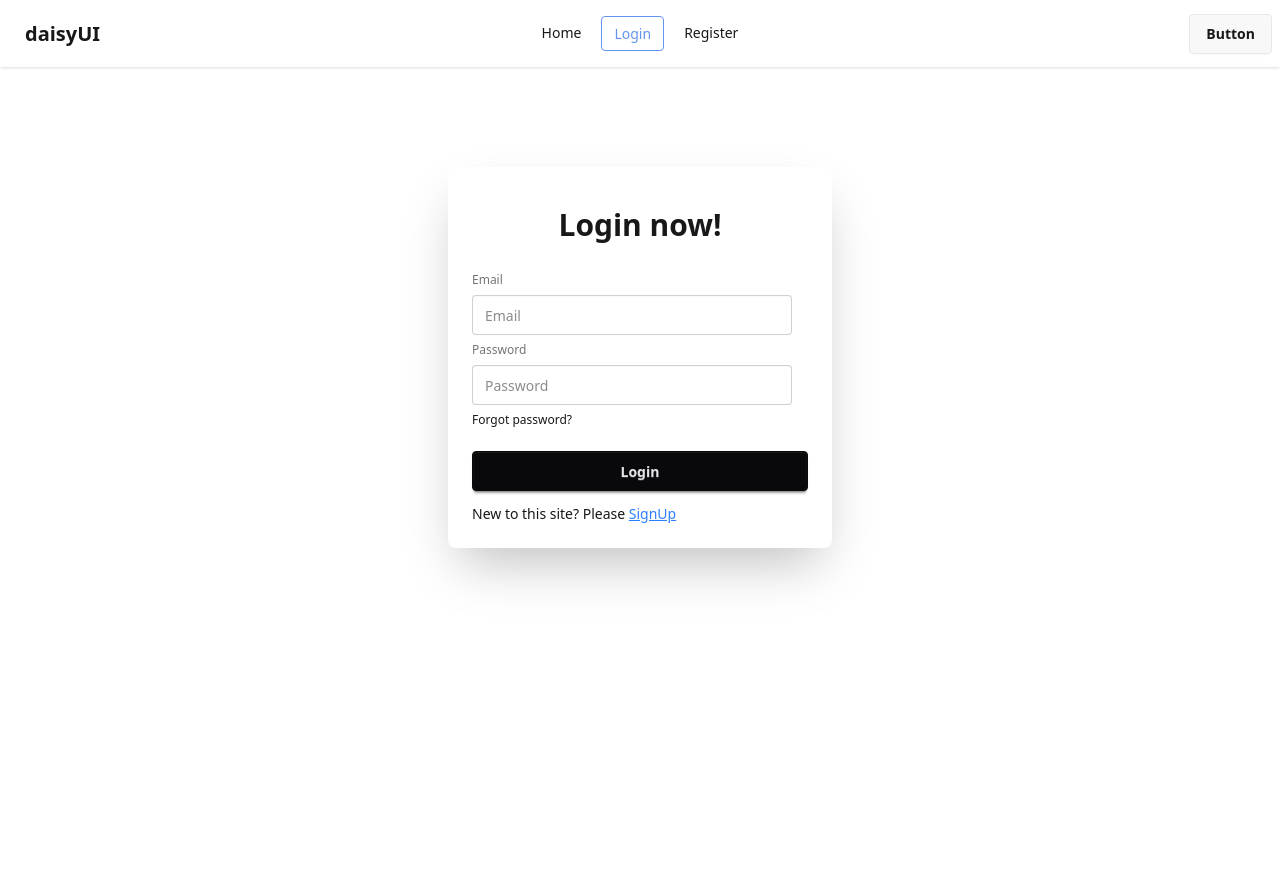
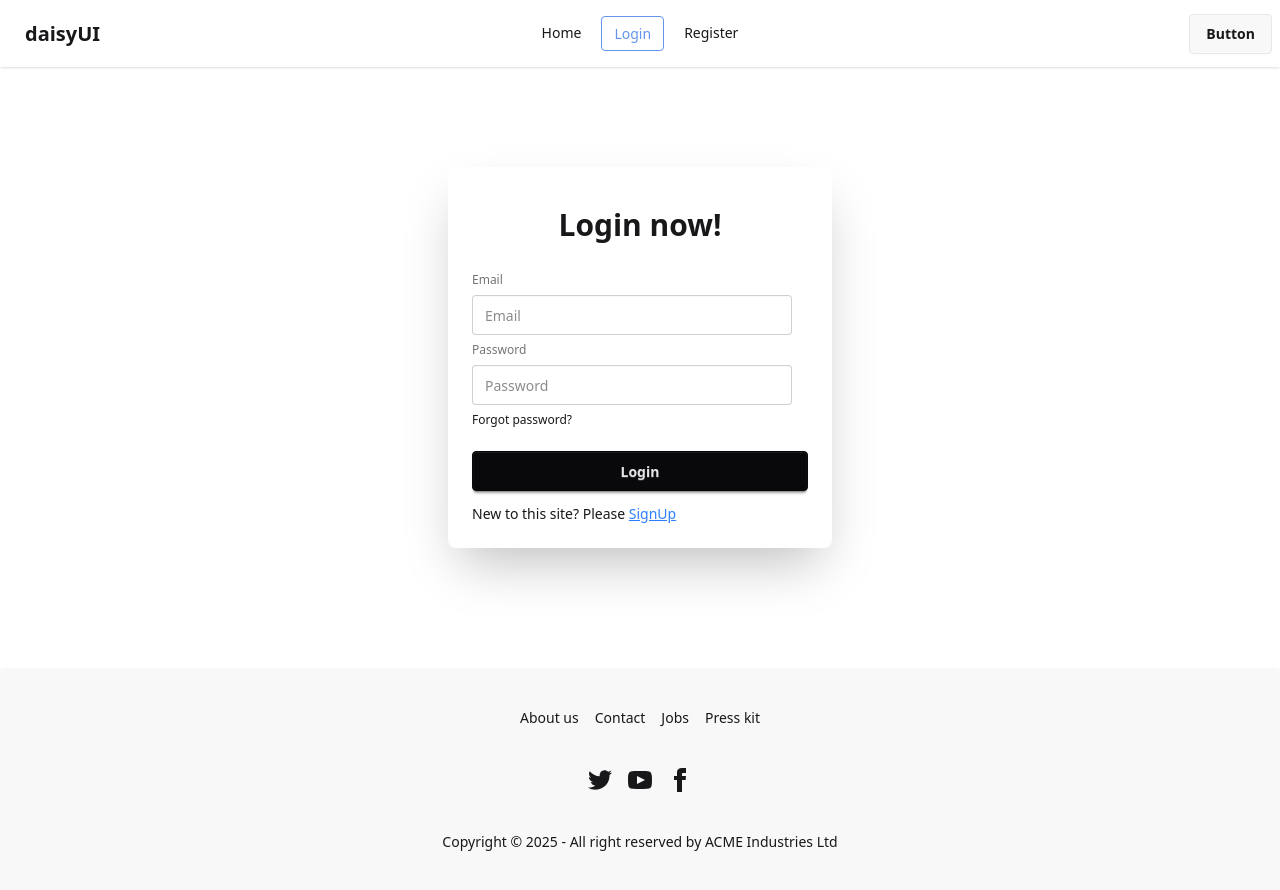
Before and after one commit to hurayrakhan/auth-integration, a React (Vite) app: page /login in a window 1280 px wide. Before the commit the page ends 800 px from the top, so only its background shows below. Built offline with nearby package versions, Linux system fonts and the light colour scheme.

Commit message:
added footer from daisy UI

```diff
--- /dev/null
+++ b/src/Components/Footer/Footer.jsx
@@ -0,0 +1,56 @@
+import React from 'react';
+
+const Footer = () => {
+    return (
+        <footer className="footer footer-horizontal footer-center bg-base-200 text-base-content rounded p-10">
+            <nav className="grid grid-flow-col gap-4">
+                <a className="link link-hover">About us</a>
+                <a className="link link-hover">Contact</a>
+                <a className="link link-hover">Jobs</a>
+                <a className="link link-hover">Press kit</a>
+            </nav>
+            <nav>
+                <div className="grid grid-flow-col gap-4">
+                    <a>
+                        <svg
+                            xmlns="http://www.w3.org/2000/svg"
+                            width="24"
+                            height="24"
+                            viewBox="0 0 24 24"
+                            className="fill-current">
+                            <path
+                                d="M24 4.557c-.883.392-1.832.656-2.828.775 1.017-.609 1.798-1.574 2.165-2.724-.951.564-2.005.974-3.127 1.195-.897-.957-2.178-1.555-3.594-1.555-3.179 0-5.515 2.966-4.797 6.045-4.091-.205-7.719-2.165-10.148-5.144-1.29 2.213-.669 5.108 1.523 6.574-.806-.026-1.566-.247-2.229-.616-.054 2.281 1.581 4.415 3.949 4.89-.693.188-1.452.232-2.224.084.626 1.956 2.444 3.379 4.6 3.419-2.07 1.623-4.678 2.348-7.29 2.04 2.179 1.397 4.768 2.212 7.548 2.212 9.142 0 14.307-7.721 13.995-14.646.962-.695 1.797-1.562 2.457-2.549z"></path>
+                        </svg>
+                    </a>
+                    <a>
+                        <svg
+                            xmlns="http://www.w3.org/2000/svg"
+                            width="24"
+                            height="24"
+                            viewBox="0 0 24 24"
+                            className="fill-current">
+                            <path
+                                d="M19.615 3.184c-3.604-.246-11.631-.245-15.23 0-3.897.266-4.356 2.62-4.385 8.816.029 6.185.484 8.549 4.385 8.816 3.6.245 11.626.246 15.23 0 3.897-.266 4.356-2.62 4.385-8.816-.029-6.185-.484-8.549-4.385-8.816zm-10.615 12.816v-8l8 3.993-8 4.007z"></path>
+                        </svg>
+                    </a>
+                    <a>
+                        <svg
+                            xmlns="http://www.w3.org/2000/svg"
+                            width="24"
+                            height="24"
+                            viewBox="0 0 24 24"
+                            className="fill-current">
+                            <path
+                                d="M9 8h-3v4h3v12h5v-12h3.642l.358-4h-4v-1.667c0-.955.192-1.333 1.115-1.333h2.885v-5h-3.808c-3.596 0-5.192 1.583-5.192 4.615v3.385z"></path>
+                        </svg>
+                    </a>
+                </div>
+            </nav>
+            <aside>
+                <p>Copyright © {new Date().getFullYear()} - All right reserved by ACME Industries Ltd</p>
+            </aside>
+        </footer>
+    );
+};
+
+export default Footer;
--- a/src/Root/Root.jsx
+++ b/src/Layout/Root.jsx
@@ -1,12 +1,14 @@
 import React from 'react';
 import { Outlet } from 'react-router';
 import Navbar from '../Components/Navbar/Navbar';
+import Footer from '../Components/Footer/Footer';
 
 const Root = () => {
     return (
         <>
             <Navbar></Navbar>
             <Outlet></Outlet>
+            <Footer></Footer>
         </>
     );
 };
--- a/src/Router/Router.jsx
+++ b/src/Router/Router.jsx
@@ -1,5 +1,5 @@
 import { createBrowserRouter } from "react-router";
-import Root from "../Root/Root";
+import Root from "../Layout/Root";
 import Login from "../pages/Login";
 import Register from "../pages/Register";
 
--- a/src/pages/Login.jsx
+++ b/src/pages/Login.jsx
@@ -10,7 +10,7 @@
 
     return (
 
-        <div className="card bg-base-100 w-full max-w-sm mx-auto mt-25 shrink-0 shadow-2xl">
+        <div className="card bg-base-100 w-full  max-w-sm mx-auto mt-25 mb-30 shrink-0 shadow-2xl">
                     <div className="card-body">
                 <h3 className="text-3xl text-center py-4 font-bold">Login now!</h3>
                 <form className="fieldset">
--- a/src/pages/Register.jsx
+++ b/src/pages/Register.jsx
@@ -5,7 +5,7 @@
     return (
 
 
-                <div className="card bg-base-100 w-full max-w-sm mx-auto mt-25 shrink-0 shadow-2xl">
+                <div className="card bg-base-100 w-full max-w-sm mx-auto mt-25 mb-30 shrink-0 shadow-2xl">
                     <div className="card-body">
                         <h1 className="text-3xl text-center py-4 font-bold">Register now!</h1>
                         <form className="fieldset">
```
